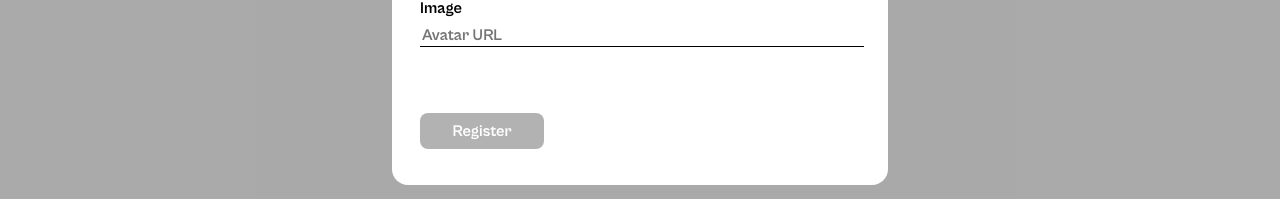
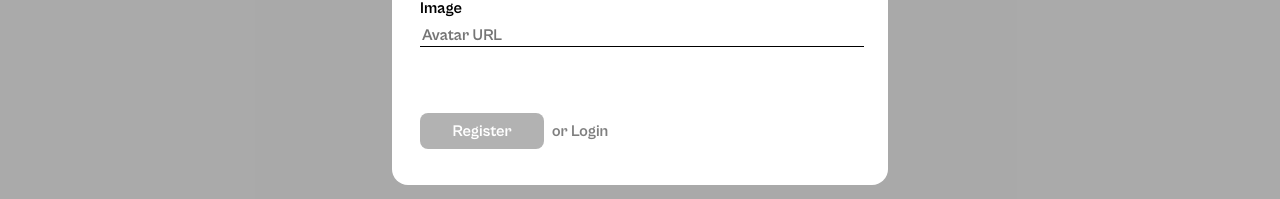
Before and after one commit to TheChosenFish/se_project_react, a React (Vite) app: page /login in a window 1280 px wide. Both pictures are taken after a click on the button "Signup". Shown: the part 451-650 px from the top of the page. Built offline with nearby package versions, Linux system fonts and the light colour scheme; no server answers.

Commit message:
add itemcard edit

```diff
--- a/src/components/App/App.jsx
+++ b/src/components/App/App.jsx
@@ -250,7 +250,7 @@ function App() {
           )}
           {activeModal === "preview" && (
             <ItemModal
-              card={selectedCard}
+              selectedCard={selectedCard}
               onClose={closeActiveModal}
               handleDeleteCard={handleDeleteCard}
             />
--- a/src/components/EditProfileModal/EditProfileModal.jsx
+++ b/src/components/EditProfileModal/EditProfileModal.jsx
@@ -2,12 +2,9 @@ import { useState } from "react";
 import ModalWithForm from "../ModalWithForm/ModalWithForm";
 import "../ModalWithForm/ModalWithForm.css";
 
-function EditProfileModal({ onClose }) {
-
+function EditProfileModal({ onClose, onEdit }) {
   const [name, setName] = useState("");
   const [avatar, setAvatar] = useState("");
-
-
 
   const handleName = (e) => {
     setName(e.target.value);
--- a/src/components/ItemModal/ItemModal.jsx
+++ b/src/components/ItemModal/ItemModal.jsx
@@ -2,7 +2,7 @@ import "../ItemModal/ItemModal.css";
 import { useContext } from "react";
 import { CurrentUserContext } from "../../contexts/CurrentTemperatureUnitContext";
 
-function ItemModal({ onClose, card, handleDeleteCard }) {
+function ItemModal({ onClose, handleDeleteCard, selectedCard }) {
   const currentUser = useContext(CurrentUserContext);
 
   const isOwn = selectedCard.owner === currentUser._id;
@@ -19,10 +19,14 @@ function ItemModal({ onClose, card, handleDeleteCard }) {
           type="button"
           className="modal__close-btn"
         ></button>
-        <img src={card.imageUrl} alt={card.name} className="modal__image" />
+        <img
+          src={selectedCard.imageUrl}
+          alt={selectedCard.name}
+          className="modal__image"
+        />
         <div className="modal__footer">
           <h2 className="modal__caption">
-            {card.name}
+            {selectedCard.name}
             {isOwn && (
               <button
                 type="submit"
@@ -34,7 +38,7 @@ function ItemModal({ onClose, card, handleDeleteCard }) {
             )}
           </h2>
 
-          <p className="modal__weather">Weather: {card.weather}</p>
+          <p className="modal__weather">Weather: {selectedCard.weather}</p>
         </div>
       </div>
     </div>
--- a/src/components/LoginModal/LoginModal.jsx
+++ b/src/components/LoginModal/LoginModal.jsx
@@ -2,7 +2,7 @@ import { useState } from "react";
 import ModalWithForm from "../ModalWithForm/ModalWithForm";
 import "../ModalWithForm/ModalWithForm.css";
 
-function LoginModal({ onClose, onLogin }) {
+function LoginModal({ onClose, onLogin, onRegister }) {
   const [email, setEmail] = useState("");
   const [password, setPassword] = useState("");
 
@@ -19,6 +19,7 @@ function LoginModal({ onClose, onLogin }) {
   return (
     <ModalWithForm
       buttonText="Login"
+      secondButtonText="or Register"
       title="Login"
       onClose={onClose}
       onSubmit={onSubmit}
--- a/src/components/ModalWithForm/ModalWithForm.css
+++ b/src/components/ModalWithForm/ModalWithForm.css
@@ -89,8 +89,11 @@
   color: #000;
 }
 
+.modal_submit-btns {
+  display: flex;
+}
+
 .modal__submit-btn {
-  display: flex;
   justify-content: center;
   align-items: center;
   width: 124px;
@@ -100,6 +103,18 @@
   border: none;
   border-radius: 8px;
   color: #fff;
+}
+
+.modal__submit-btn2 {
+  justify-content: center;
+  align-items: center;
+  height: 36px;
+  margin-top: 42px;
+  margin-left: 2px;
+  background-color: #fff;
+  border: none;
+  border-radius: 8px;
+  color: rgba(0, 0, 0, 0.5);
 }
 
 .modal__submit-btn:hover {
--- a/src/components/ModalWithForm/ModalWithForm.jsx
+++ b/src/components/ModalWithForm/ModalWithForm.jsx
@@ -1,6 +1,13 @@
 import "../ModalWithForm/ModalWithForm.css";
 
-function ModalWithForm({ children, buttonText, title, onClose, onSubmit }) {
+function ModalWithForm({
+  children,
+  buttonText,
+  secondButtonText,
+  title,
+  onClose,
+  onSubmit,
+}) {
   const handleFormSubmit = (e) => {
     e.preventDefault();
     onSubmit();
@@ -13,9 +20,14 @@ function ModalWithForm({ children, buttonText, title, onClose, onSubmit }) {
         <button onClick={onClose} type="button" className="modal__close" />
         <form className="modal__form" onSubmit={handleFormSubmit}>
           {children}
-          <button type="submit" className="modal__submit-btn">
-            {buttonText}
-          </button>
+          <div className="modal_submit-btns">
+            <button type="submit" className="modal__submit-btn">
+              {buttonText}
+            </button>
+            <button type="submit" className="modal__submit-btn2">
+              {secondButtonText}
+            </button>
+          </div>
         </form>
       </div>
     </div>
--- a/src/components/RegisterModal/RegisterModal.jsx
+++ b/src/components/RegisterModal/RegisterModal.jsx
@@ -2,7 +2,7 @@ import { useState } from "react";
 import ModalWithForm from "../ModalWithForm/ModalWithForm";
 import "../ModalWithForm/ModalWithForm.css";
 
-function RegisterModal({ onClose, onRegister }) {
+function RegisterModal({ onClose, onRegister, onLogin, handleLogin }) {
   const [email, setEmail] = useState("");
   const [password, setPassword] = useState("");
   const [name, setName] = useState("");
@@ -29,6 +29,7 @@ function RegisterModal({ onClose, onRegister }) {
   return (
     <ModalWithForm
       buttonText="Register"
+      secondButtonText="or Login"
       title="Register"
       onClose={onClose}
       onSubmit={onSubmit}
--- a/src/contexts/CurrentTemperatureUnitContext.js
+++ b/src/contexts/CurrentTemperatureUnitContext.js
@@ -5,8 +5,12 @@ const CurrentTemperatureUnitContext = React.createContext({
   handleToggleSwitchChange: () => {},
 });
 
-const CurrentUserContext = React.createContext({
+const CurrentUserContext = React.createContext({});
 
-})
+const SelectedCardContext = React.createContext({});
 
-export { CurrentTemperatureUnitContext, CurrentUserContext };
+export {
+  CurrentTemperatureUnitContext,
+  CurrentUserContext,
+  SelectedCardContext,
+};
--- /dev/null
+++ b/src/contexts/SelectedCardContext.js
@@ -0,0 +1,5 @@
+import React from "react";
+
+const SelectedCardContext = React.createContext({});
+
+export { SelectedCardContext };
```
